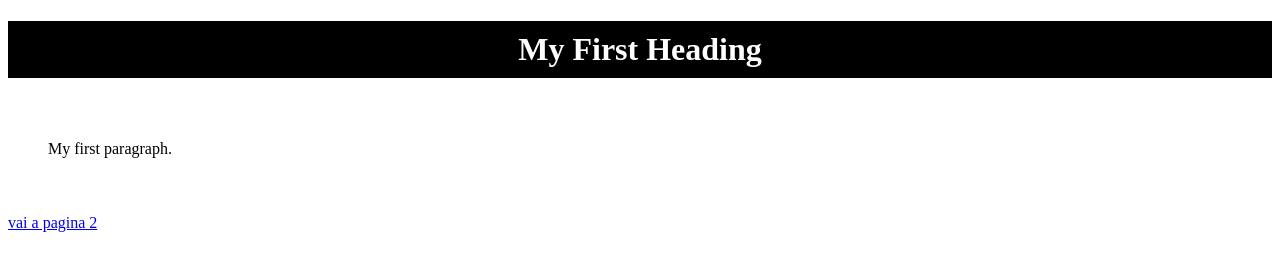
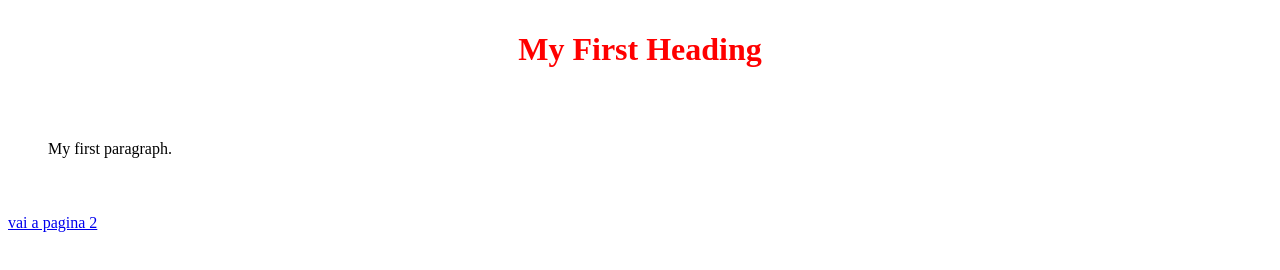
Before and after one commit to benemar/jpa.github.io, a plain HTML site: page index.html in a window 1280 px wide. Drawn offline with Linux system fonts and the light colour scheme.

Commit message:
Update mystyle.css

```diff
--- a/mystyle.css
+++ b/mystyle.css
@@ -1,7 +1,7 @@
 p {
   padding: 40px;
 }
-h1  {color: white;
-     background-color: black;
+h1  {color: red;
+     background-color: white;
      text-align: center;
    padding: 10px;}
```
